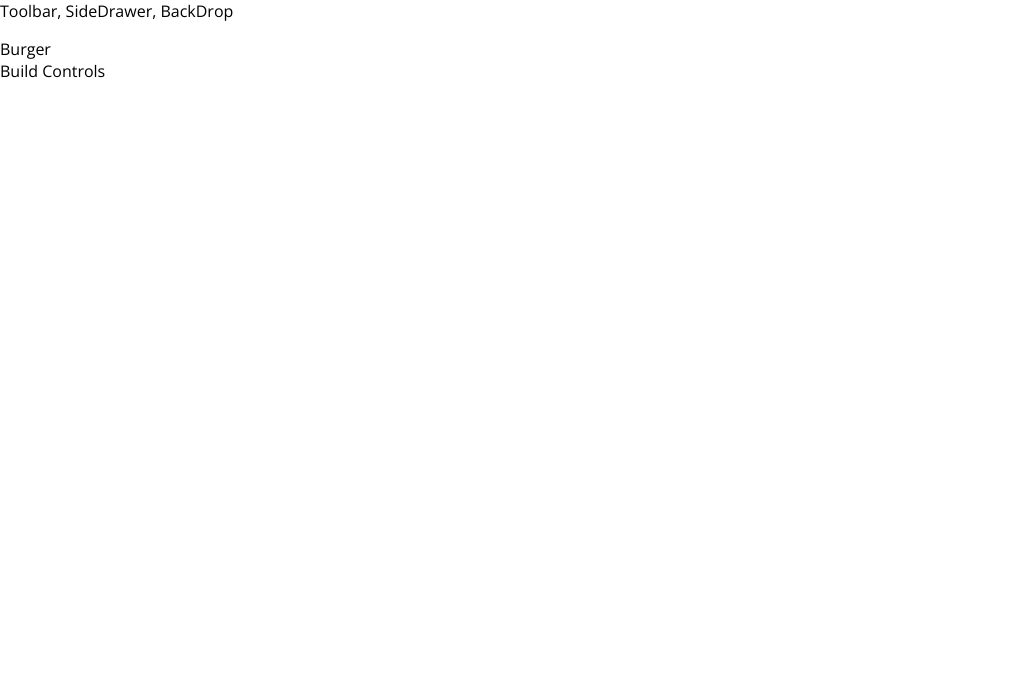
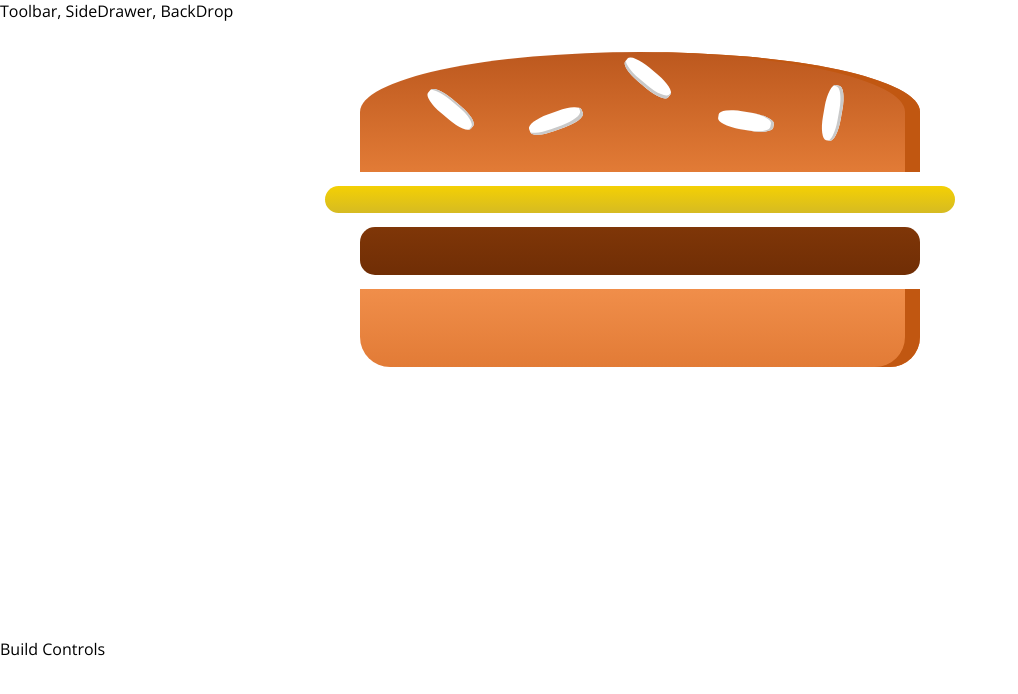
Before and after one commit to kaollie74/burger-app, a React app: page / in a window 1280 px wide. Shown: the top 694 px of the page, without its empty margins (0-1018 px from the left). Built offline with nearby package versions, Linux system fonts and the light colour scheme.

Commit message:
hard code burger ingredients to see displayed in browser

```diff
--- a/src/components/Burger/Burger.js
+++ b/src/components/Burger/Burger.js
@@ -1,8 +1,13 @@
 import React from 'react';
+import classes from "./Burger.css";
+import BurgerIngredient from "./BurgerIngredient/BurgerIngredient"
 const burger = (props) => {
   return (
-    <div>
-
+    <div className={classes.Burger}>
+      <BurgerIngredient type="bread-top" />
+      <BurgerIngredient type="cheese" />
+      <BurgerIngredient type="meat" />
+      <BurgerIngredient type="bread-bottom" />
     </div>
   );
 }
--- a/src/components/Burger/BurgerIngredient/BurgerIngredient.js
+++ b/src/components/Burger/BurgerIngredient/BurgerIngredient.js
@@ -35,8 +35,9 @@
       default:
         ingredient = null;
 
-        return ingredient
     } // end Switch
+    return ingredient
+
   } // end render()
 
 } // class BurgerIngredient
--- a/src/containers/BurgerBuilder/BurgerBuilder.js
+++ b/src/containers/BurgerBuilder/BurgerBuilder.js
@@ -1,12 +1,13 @@
 import React, { Component } from 'react'
 
 import Aux from "../../hoc/Aux";
+import Burger from "../../components/Burger/Burger";
 
 class BurgerBuilder extends Component {
   render() {
     return (
       <Aux>
-        <div>Burger</div>
+        <div><Burger/></div>
         <div>Build Controls</div>
       </Aux>
     )
```
Also changed, not shown: 1 other file (tests, documents, lock files or other folders).
